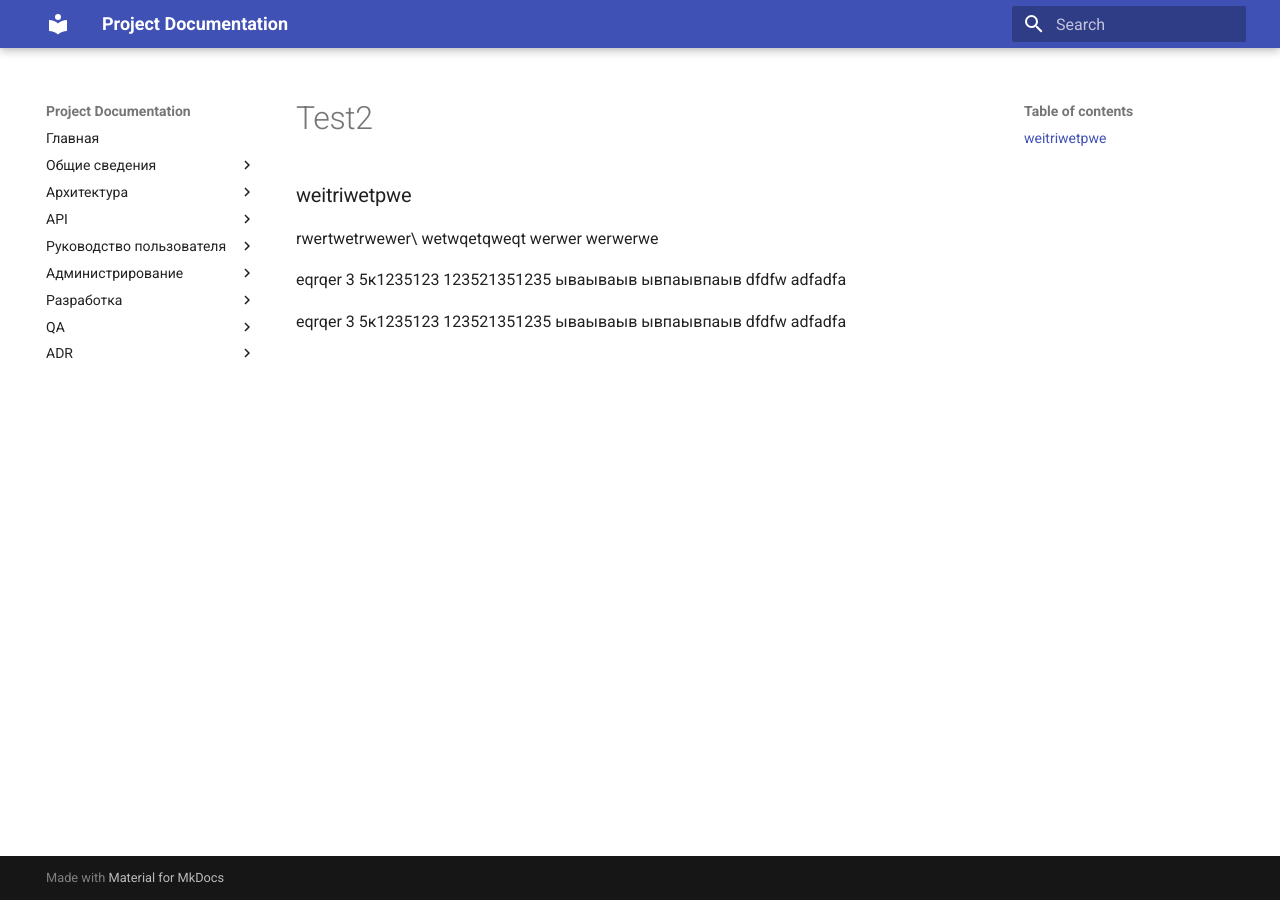
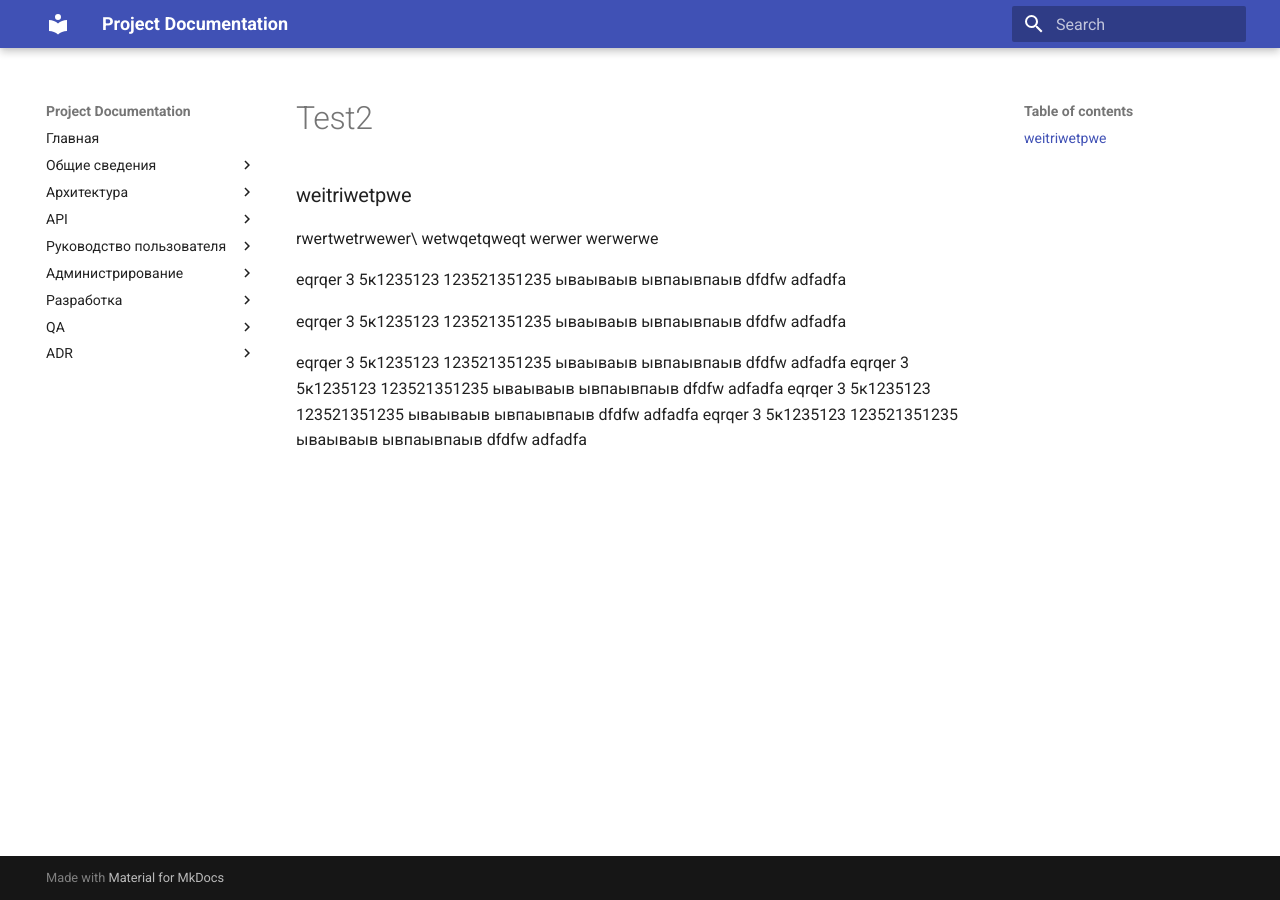
Before and after one commit to techwri/Demo, an MkDocs documentation site: the page built from docs/architecture/test2.md, in a window 1280 px wide. Built offline with MkDocs 1.6.1 and Material for MkDocs 9.7.7, drawn with Linux system fonts in a browser that asks for light colours.

Commit message:
Update test2.md

```diff
--- a/docs/architecture/test2.md
+++ b/docs/architecture/test2.md
@@ -19,3 +19,32 @@ eqrqer
 ывпаывпаыв
 dfdfw
 adfadfa
+
+eqrqer
+3  5к1235123
+123521351235
+ываываыв
+ывпаывпаыв
+dfdfw
+adfadfa
+eqrqer
+3  5к1235123
+123521351235
+ываываыв
+ывпаывпаыв
+dfdfw
+adfadfa
+eqrqer
+3  5к1235123
+123521351235
+ываываыв
+ывпаывпаыв
+dfdfw
+adfadfa
+eqrqer
+3  5к1235123
+123521351235
+ываываыв
+ывпаывпаыв
+dfdfw
+adfadfa
```
